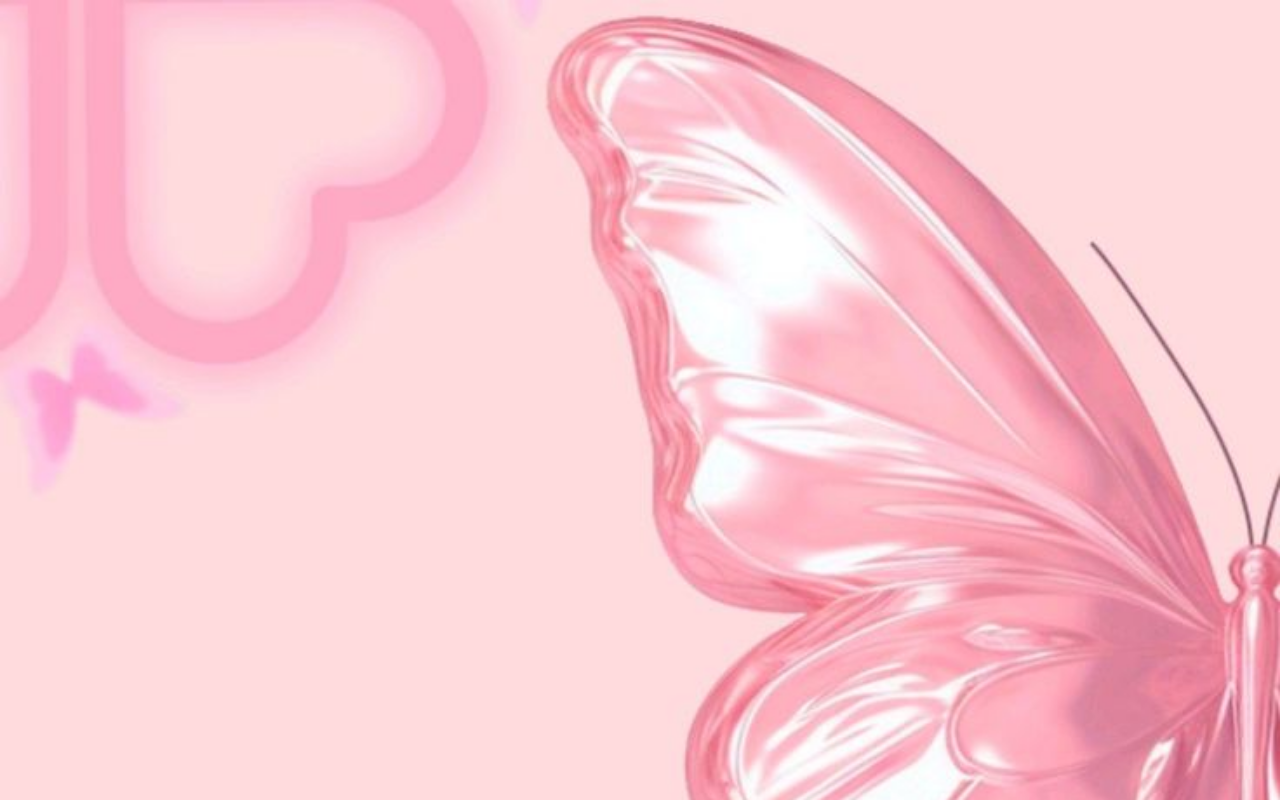
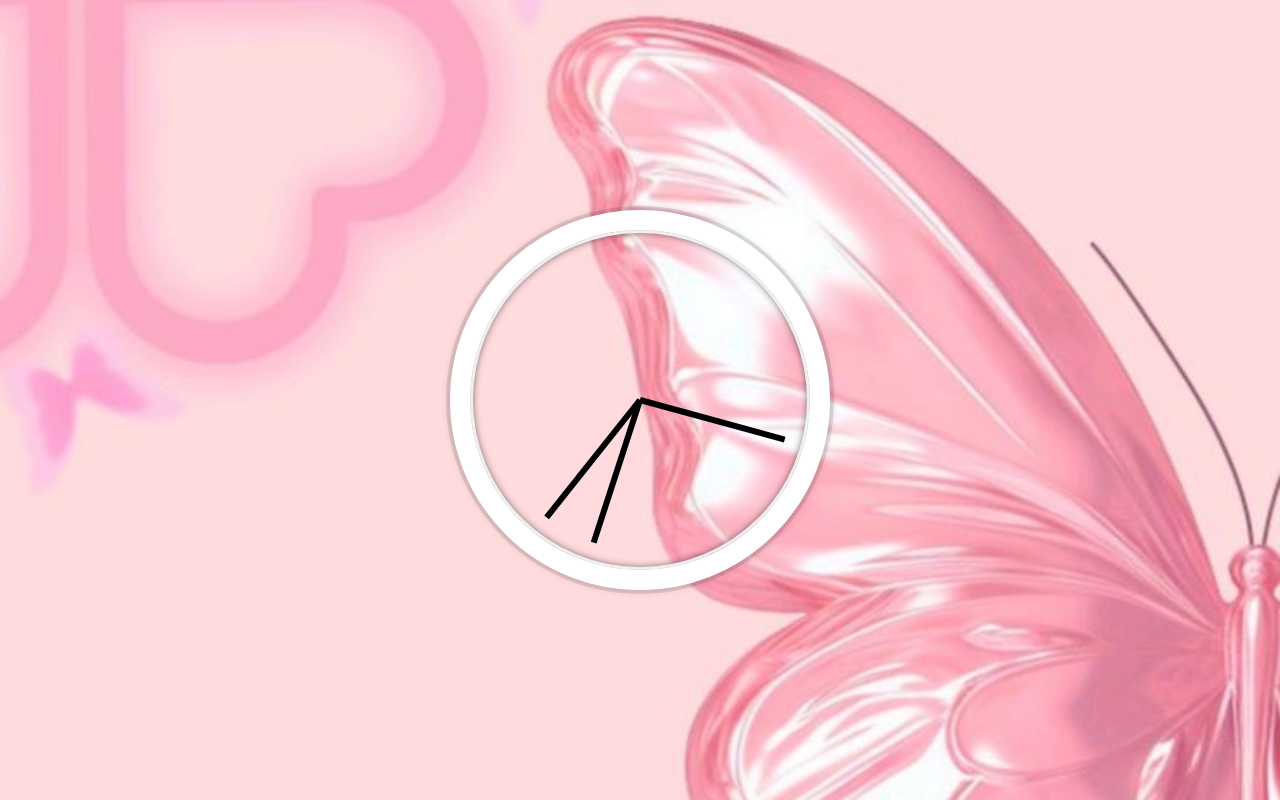
Before and after one commit to SkyyCy/Clock, a plain HTML site: page index.html in a window 1280 px wide. Drawn offline with Linux system fonts and the light colour scheme.

Commit message:
Update index.html

```diff
--- a/index.html
+++ b/index.html
@@ -35,6 +35,20 @@
       align-items: center;
     }
 
+    .clock {
+      width: 30rem;
+      height: 30rem;
+      border: 20px solid white;
+      border-radius: 50%;
+      margin: 50px auto;
+      position: relative;
+      padding: 2rem;
+      box-shadow:
+        0 0 0 4px rgba(0,0,0,0.1),
+        inset 0 0 0 3px #EFEFEF,
+        inset 0 0 10px black,
+        0 0 10px rgba(0,0,0,0.2);
+    }
 
     .clock-face {
       position: relative;
```
